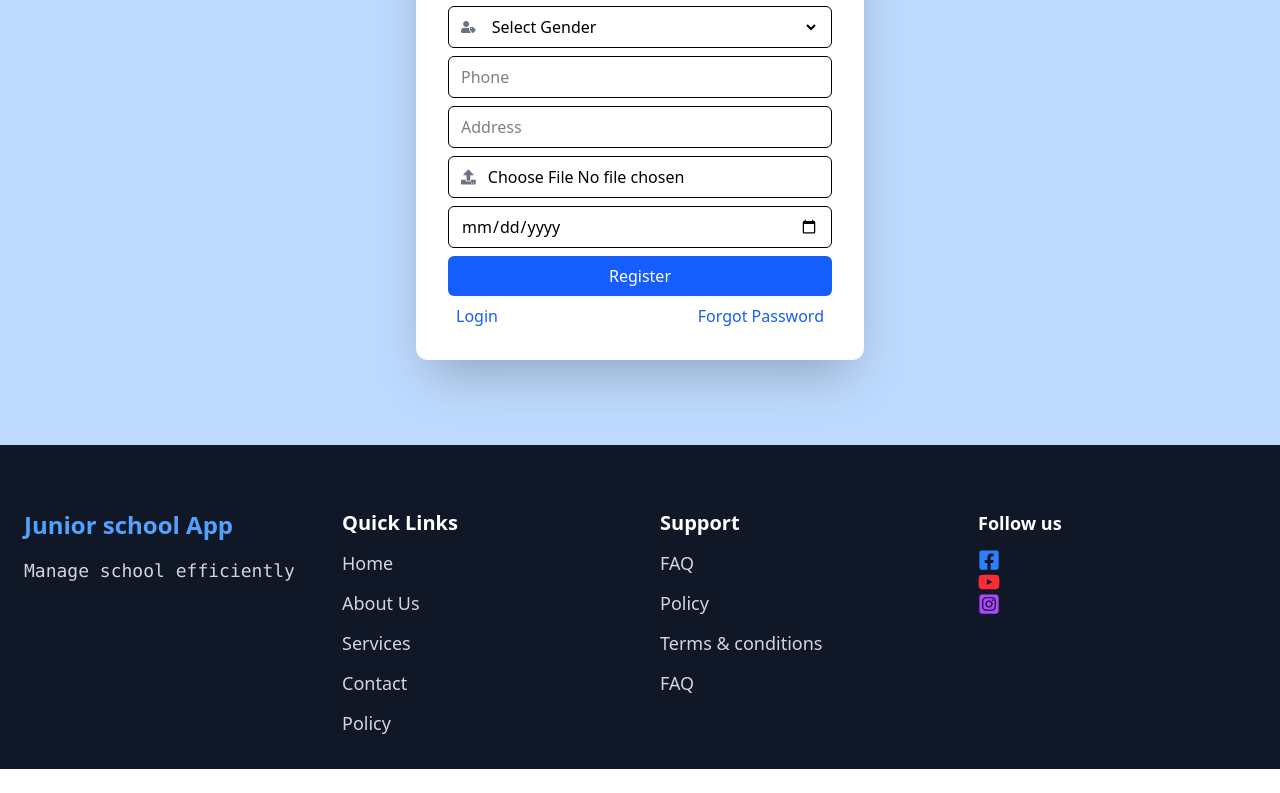
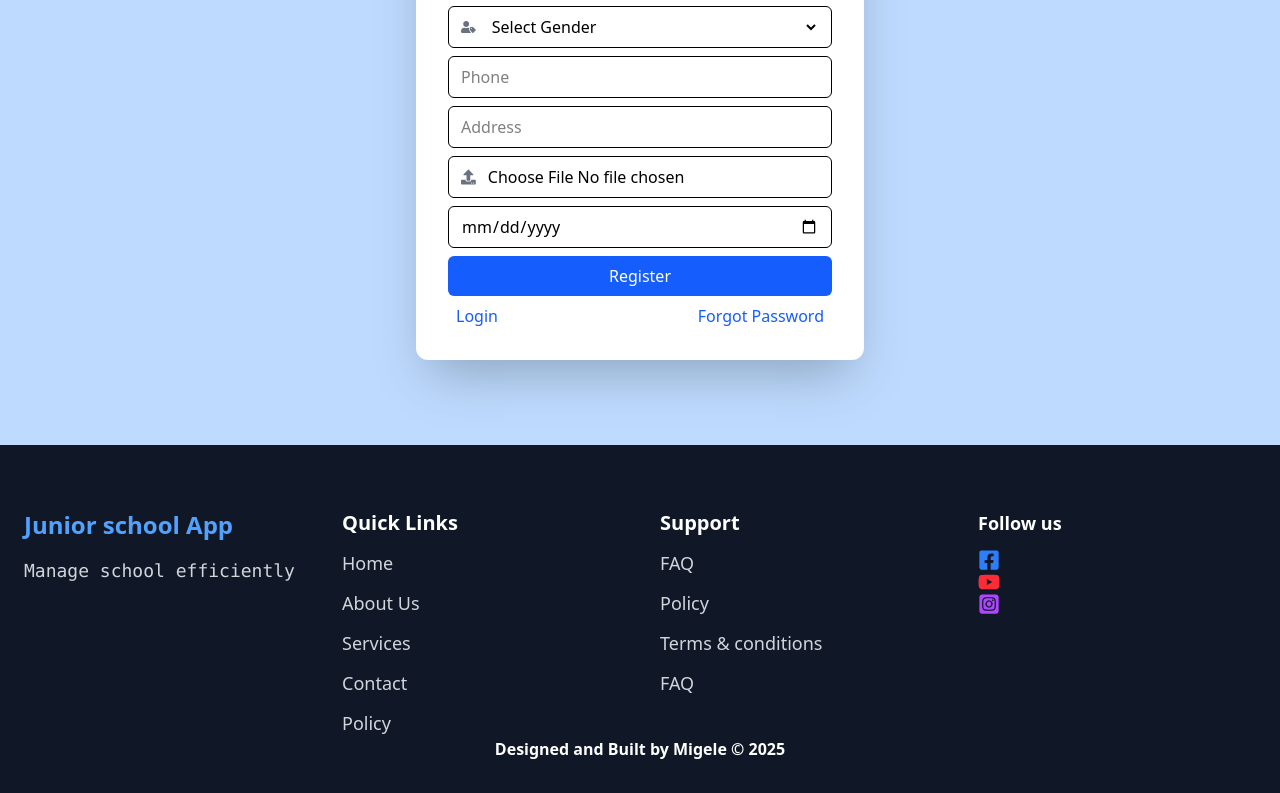
Before and after one commit to migs2014/JS-App, a React (Vite) app in the folder client/: page /register in a window 1280 px wide. Shown: the part 355-1148 px from the top of the page. Before the commit the page ends 1124 px from the top, so only its background shows below. Built offline with nearby package versions, Linux system fonts and the light colour scheme; no server answers.

Commit message:
update footer

```diff
--- a/client/src/components/Footer.jsx
+++ b/client/src/components/Footer.jsx
@@ -67,6 +67,12 @@ function Footer() {
             </div>
           </div>
         </div>
+         <p className="text-center text-semibold">
+  <strong>
+    Designed and Built by Migele &copy; {new Date().getFullYear()}
+  </strong>
+</p>
+
       </footer>
     </div>
   );
```
